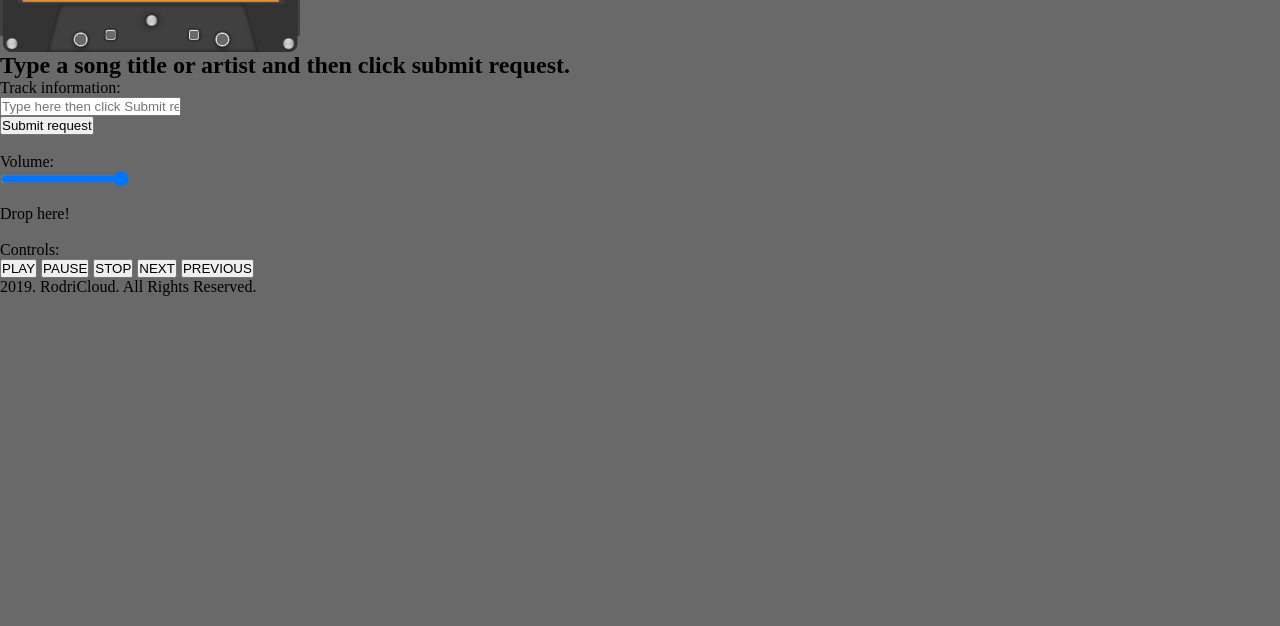
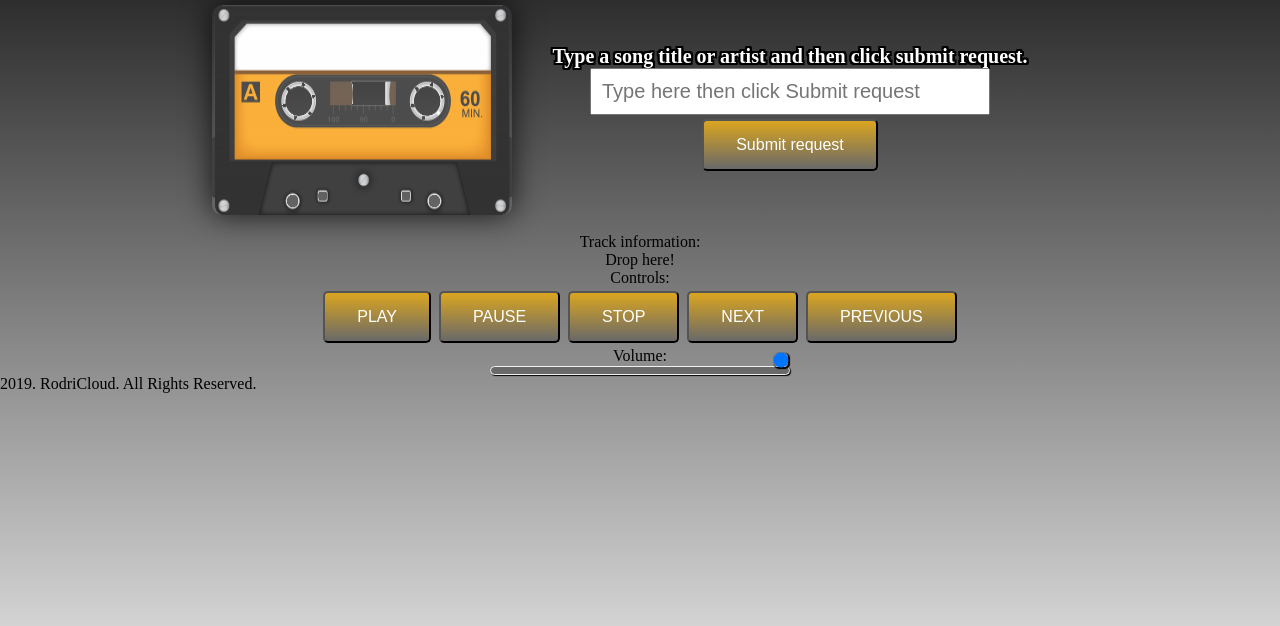
Before and after one commit to RodXIII/SoundCloud, a plain HTML site: page index.html in a window 1280 px wide. Shown: the part 174-800 px from the top of the page. Drawn offline with nearby package versions, Linux system fonts and the light colour scheme; a script that the page names is missing.

Commit message:
Estetica y botones CSS

```diff
--- a/css/style.css
+++ b/css/style.css
@@ -4,8 +4,194 @@
 }
 
 body {
+    background: linear-gradient(black, dimgray, lightgray);
+    background-repeat: no-repeat;
+    background-image: url("./img/cassette.png") linear-gradient(black,dimgray);
+    background-attachment: fixed;
+}
+
+.cassette {
+    box-shadow: 0px 0px 30px 0px rgba(0,0,0,0.75);
+    border-radius: 10px;
+}
+
+#description {
+    color: white;
+    font-size: 20px;
+    text-shadow: 1px 1px 0 #000,
+    -1px 1px 0 #000,
+    1px -1px 0 #000,
+    -1px -1px 0 #000,
+    0px 1px 0 #000,
+    0px -1px 0 #000,
+    -1px 0px 0 #000,
+    1px 0px 0 #000,
+    2px 2px 0 #000,
+    -2px 2px 0 #000,
+    2px -2px 0 #000,
+    -2px -2px 0 #000,
+    0px 2px 0 #000,
+    0px -2px 0 #000,
+    -2px 0px 0 #000,
+    2px 0px 0 #000,
+    1px 2px 0 #000,
+    -1px 2px 0 #000,
+    1px -2px 0 #000,
+    -1px -2px 0 #000,
+    2px 1px 0 #000,
+    -2px 1px 0 #000,
+    2px -1px 0 #000,
+    -2px -1px 0 #000;
+}
+
+h2 {
+    color: white;
+    font-size: 20px;
+    text-shadow: 1px 1px 0 #000,
+    -1px 1px 0 #000,
+    1px -1px 0 #000,
+    -1px -1px 0 #000,
+    0px 1px 0 #000,
+    0px -1px 0 #000,
+    -1px 0px 0 #000,
+    1px 0px 0 #000,
+    2px 2px 0 #000,
+    -2px 2px 0 #000,
+    2px -2px 0 #000,
+    -2px -2px 0 #000,
+    0px 2px 0 #000,
+    0px -2px 0 #000,
+    -2px 0px 0 #000,
+    2px 0px 0 #000,
+    1px 2px 0 #000,
+    -1px 2px 0 #000,
+    1px -2px 0 #000,
+    -1px -2px 0 #000,
+    2px 1px 0 #000,
+    -2px 1px 0 #000,
+    2px -1px 0 #000,
+    -2px -1px 0 #000;
+    text-align: center;
+
+}
+
+#myForm {
+    text-align: center;
+}
+
+.top {
+    font-size: 70px;
+    background-image: -webkit-linear-gradient(white, goldenrod, black);
+    -webkit-background-clip: text;
+    -webkit-text-fill-color: transparent;
+    -webkit-text-stroke-width: 1px;
+    -webkit-text-stroke-color: black;
+}
+
+.browser {
+    display: flex;
+    justify-content: center;
+
+}
+.browser2 {
+    display: flex;
+    flex-direction: column;
+    margin: 40px;
+}
+
+#vol-control {
+    position: relative;
+}
+
+.button, .submitBtn input {
+    background: linear-gradient(goldenrod, dimgray);
+    color: white;
+    padding: 15px 32px;
+    text-align: center;
+    text-decoration: none;
+    display: inline-block;
+    font-size: 16px;
+    margin: 4px 2px;
+    cursor: pointer;
+    border-radius: 5px;
+}
+
+.button {
+    background-color: rgb(170, 167, 0);
+    color: white;
+}
+
+.inputBox {
+    font-size: 20px;
+    padding: 10px;
+    width: 400px;
+}
+
+.volumeStyle {
+    margin: 0 auto;
+    height: 10px;
+    width: 300px;
+    border-radius: 20px;
+    background: linear-gradient(white, dimgray);
+}
+
+input[type=range]::-webkit-slider-runnable-track {
+    width: 100%;
+    height: 5px;
+    cursor: pointer;
+    box-shadow: 1px 1px 1px #000000, 0px 0px 1px #0d0d0d0d;
     background: dimgray;
+    border-radius: 3px;
+    border: 0.1px solid #f1f1f1;
 }
+
+input[type=range]:focus {
+    outline: none;
+}
+
+input[type=range]::-webkit-slider-runnable-track {
+    height: 9px;
+    cursor: pointer;
+    animate: 0.3px;
+    box-shadow: 1px 1px 1px #000000, 0px 0px 1px #0d0d0d0d;
+    border-radius: 5px;
+    border: 1px solid #f1f1f1;
+}
+
+input[type=range]::-webkit-slider-thumb {
+    height: 40px;
+    width: 20;
+    cursor: pointer;
+    box-shadow: 1px 1px 1px #000000, 0px 0px 1px #0d0d0d0d;
+    border-radius: 5px;
+    border: 1px solid #f1f1f1;
+    background: #ffffff;
+    -webkit-appearance: none;
+    margin-top: -15px;
+}
+
+input[type=range]:focus::-webkit-slider-runnable-track{
+    background: rgba(95, 95, 95, 0.75);
+}
+
+
+
+
+
+
+#description{
+    display: flex;
+}
+
+
+
+
+
+
+
+
+
+
 
 
 
--- a/index.html
+++ b/index.html
@@ -10,37 +10,35 @@
 
 <body>
 
+    <center>
         <div class="top">
-        <div class="styles coloring">
-            <h1>RodriCloud</h1>
+            <h1 class="styles coloring">RodriCloud</h1>
         </div>
+        <br>
+        <div class="browser">
             <img src="./img/cassette.png" class="cassette">
+            <div class="browser2">
+                <div>
+                    <h2>Type a song title or artist and then click submit request.</h2>
                 </div>
-
-    <div class="browser">
-        <h2>Type a song title or artist and then click submit request.</h2>
+                <div>
                     <form id="myForm">
-            <p>Track information:</p><input id="input" class="inputBox" type="text"
+                        <input id="input" class="inputBox" type="text"
                             placeholder="Type here then click Submit request">
                         <div class="submitBtn"><input type="submit" value="Submit request" /></div>
                     </form>
+                </div>
+            </div>
+        </div>
         <br>
+        <p>Track information:</p>
         <div id="description"></div>
-    </div>
-
         <div class="repr">
             <div class="setList">
-            <div class="vol">
-                <p>Volume: </p>
-                <input type="range" class="volumeStyle" id="vol-control" min="0" max="100" value="100" step="1"
-                    oninput="SetVolume(this.value)" onchange="setVolume(this.value)" />
-            </div>
-            <br>
                 <div id="drop_zone" class="tray" ondragover="letDrop(event)" ondrop="drop(event)">
                         <p>Drop here!</p>
                     </div>
-        </div>
-        <br>
+
                     <div class="wrapper">
                         <p>Controls: </p>
                         <button id="playBtn" type="button" class="button">PLAY</button>
@@ -49,8 +47,17 @@
                         <button id="forwardBtn" type="button" class="button">NEXT</button>
                         <button id="rewindBtn" type="button" class="button">PREVIOUS</button>
                     </div>
+
+                    <div class="vol">
+                        <p>Volume: </p>
+                        <input type="range" class="volumeStyle" id="vol-control" min="0" max="100" value="100" step="1"
+                            oninput="SetVolume(this.value)" onchange="setVolume(this.value)" />
+                    </div>
             </div>
 
+
+        </div>
+    </center>
     <div class="foot">
         <p class="copyright">2019. RodriCloud. All Rights Reserved.</p>
     </div>
```
Lines whose indentation alone changed are shown as unchanged.
